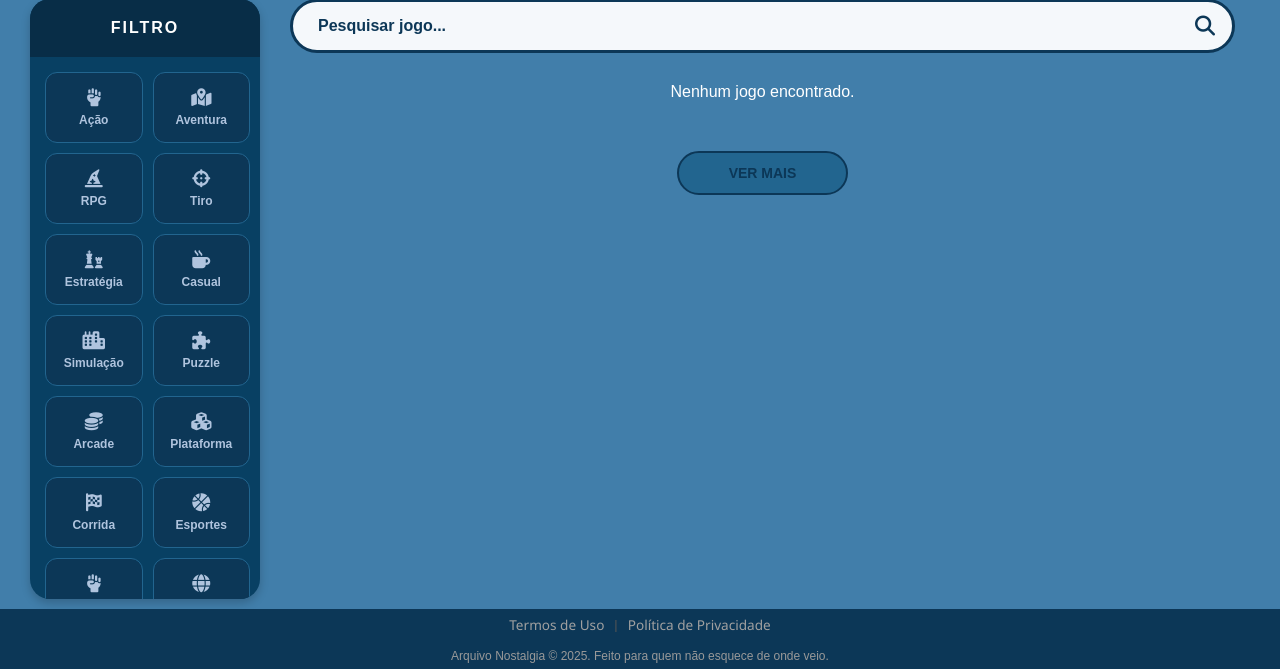
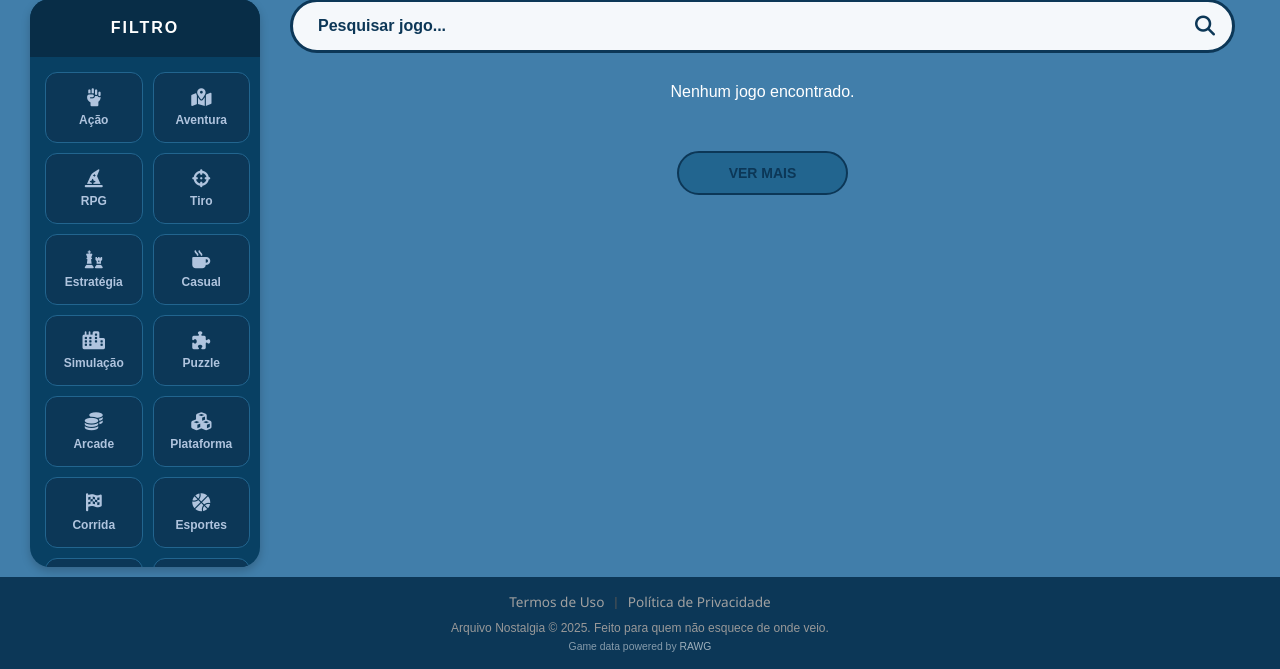
Before and after one commit to lucascarvalho1808/arquivo-nostalgia, a Flask app: page /jogos in a window 1280 px wide. Shown: the part 131-800 px from the top of the page. Run offline with Flask 3, Linux system fonts and the light colour scheme; data that the repository does not hold is empty.

Commit message:
fix: adiciona créditos da API RAWG no rodapé das páginas de jogos e índice

```diff
--- a/static/css/conteudos.css
+++ b/static/css/conteudos.css
@@ -484,16 +484,17 @@ body {
     text-align: center;
     font-size: 10px;
     font-weight: 500;
-    letter-spacing: 0.px;
+    letter-spacing: 0px;
     margin-top: auto;
     flex-shrink: 0;
-    height: 60px;
+    height: auto;
+    min-height: 60px;
     display: flex;
     flex-direction: column;
     align-items: center;
     justify-content: center;
-    gap: 10px;
-    padding: 20px 0;
+    gap: 5px;
+    padding: 15px 0;
 }
 
 /* --- Links Footer --- */
@@ -855,3 +856,21 @@ body {
         display: block;
     }
 }
+
+/* Crédito API - Rodapé */
+.credito-api {
+    font-size: 0.65rem;
+    color: rgba(255, 255, 255, 0.5);
+    margin: 2px 0;
+    padding: 0;
+    line-height: 1;
+}
+
+.credito-api a {
+    color: rgba(255, 255, 255, 0.6);
+    text-decoration: none;
+}
+
+.credito-api a:hover {
+    text-decoration: underline;
+}
--- a/templates/conteudo/jogos.html
+++ b/templates/conteudo/jogos.html
@@ -297,6 +297,9 @@
       <div class="texto-copyright">
         Arquivo Nostalgia &copy; 2025. Feito para quem não esquece de onde veio.
       </div>
+
+      <!-- Crédito da API RAWG -->
+      <p class="credito-api">Game data powered by <a href="https://rawg.io" target="_blank" rel="noopener">RAWG</a></p>
     </footer>
 
     <script src="{{ url_for('static', filename='js/jogos.js') }}"></script>
--- a/templates/index.html
+++ b/templates/index.html
@@ -341,6 +341,9 @@
       <div class="texto-copyright">
         Arquivo Nostalgia &copy; 2025. Feito para quem não esquece de onde veio.
       </div>
+
+      <!-- Crédito da API RAWG -->
+      <p class="credito-api">Game data powered by <a href="https://rawg.io" target="_blank" rel="noopener">RAWG</a></p>
     </footer>
 
     <!-- Scripts Externos -->
```
Also changed, not shown: static/css/style.css (+30 -0 lines).
